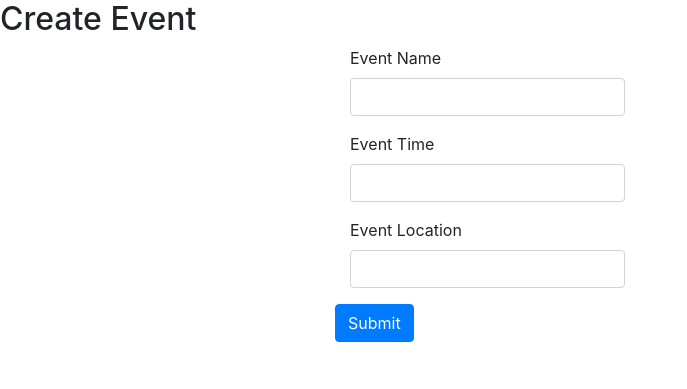
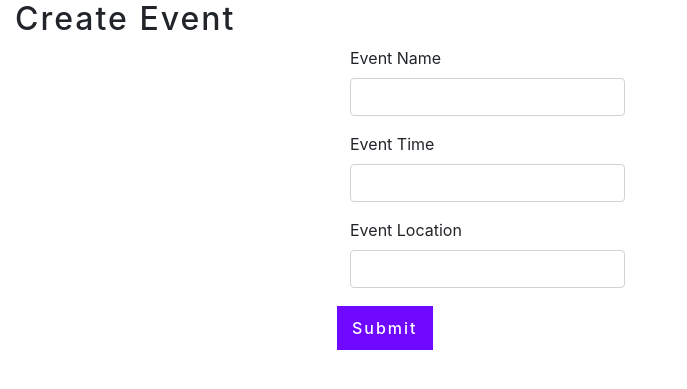
Before and after one commit to Code-Institute-Submissions/robertc181-player-link-, a Flask app: page /create-event in a window 1280 px wide. Shown: the part 56-445 px from the top of the page, without its empty margins (0-687 px from the left). Run offline with Flask 2, Linux system fonts and the light colour scheme; some libraries are stand-ins or nearby versions.

Commit message:
Add html to title and form in create-event.html edit-event.html and login.html

```diff
--- a/templates/create-event.html
+++ b/templates/create-event.html
@@ -1,6 +1,14 @@
 {% extends "base.html" %}
 {% block content %}
-<h2>Create Event</h2>
+<div class="container-fluid headingtop">
+    <div class="row">
+        <div class="col">
+            <h2 class="title">Create Event</h2>
+        </div>
+    </div>
+</div>
+<div class="container-fluid formcol">
+    <div class="row">
         <form class="col-md-6 offset-md-3" method="POST" action="{{ url_for('create_event')}}">
             <!-- profile pic -->
             <div class="mb-3 col-md-6">
@@ -17,6 +25,8 @@
                 <label for="eventlocation" class="form-label">Event Location</label>
                 <input type="text" id="eventlocation" name="location" class="form-control" minlength="3" maxlength="30" pattern="^[a-zA-Z0-9]{3,30}$" >
             </div>
-        <button type="submit" class="btn btn-primary">Submit</button>
+            <button type="submit" class="bluebtn button">Submit</button>
         </form>
+    </div>
+</div>
 {% endblock %}
```
Also changed, not shown: templates/edit-event.html (+12 -2 lines), templates/login.html (+12 -2 lines). Lines whose indentation alone changed are shown as unchanged.
